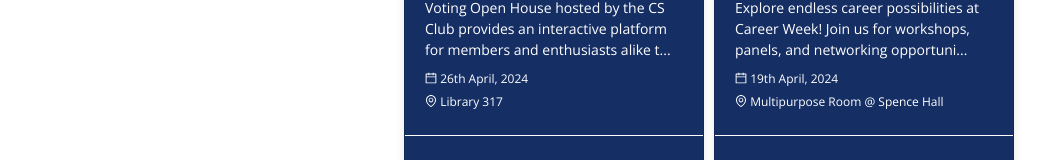
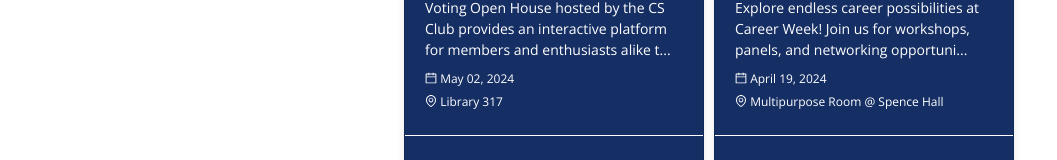
Before and after one commit to Angel-Adetula/Fisk-events-page, a React (Vite) app in the folder frontend/Fisk-events-page/: page / in a window 1280 px wide. Shown: the part 1032-1192 px from the top of the page, without its empty margins (0-1057 px from the left). Built offline with nearby package versions, Linux system fonts and the light colour scheme.

Commit message:
Add function to format date

```diff
--- a/frontend/Fisk-events-page/src/components/CardComponent/CardModel.jsx
+++ b/frontend/Fisk-events-page/src/components/CardComponent/CardModel.jsx
@@ -16,6 +16,18 @@ function CardModel({ cardData }) {
     return `${description.substring(0, maxLength)}...`;
   };
 
+  const formatDate = (dateStr) => {
+    const dateObj = new Date(dateStr + "T00:00:00");
+
+    const options = { year: "numeric", month: "long", day: "2-digit" };
+
+    const formattedDate = new Intl.DateTimeFormat("en-US", options).format(
+      dateObj
+    );
+
+    return formattedDate;
+  };
+
   return (
     <div className="card-container">
       {cardData.map((card, index) => (
@@ -31,7 +43,7 @@ function CardModel({ cardData }) {
               </p>
               <div className="card-info">
                 <p>
-                  <CalendarOutlined /> {card.date}
+                  <CalendarOutlined /> {formatDate(card.date)}
                 </p>
                 <p>
                   <EnvironmentOutlined /> {card.location}
--- a/frontend/Fisk-events-page/src/pages/Events.jsx
+++ b/frontend/Fisk-events-page/src/pages/Events.jsx
@@ -30,7 +30,7 @@ const originalData = [
     title: "Diverse Roles in Tech",
     description:
       "Join us in an enlightening exploration led by Dr. Marcus, a distinguished Quantum Engineer at IBM,as we delve into the captivating world where AI intersects with Quantum Engineering. With a wealth of experience and expertise, Dr. Marcus spearheads groundbreaking research and innovation at the forefront of quantum technology. Discover alongside him how pioneers in the field utilize AI's creative potential to sculpt new paradigms and push the boundaries of possibility. Get ready to embark on a journey of imagination and discovery as we unravel the fusion of artistry and technology in this fascinating realm.",
-    date: "9th April, 2024",
+    date: "2024-04-20",
     location: "Appleton Room",
     organization: "Fisk CS Club",
     carousel: carouselImage,
@@ -51,7 +51,7 @@ const originalData = [
     title: "Career Week",
     description:
       "Explore endless career possibilities at Career Week! Join us for workshops, panels, and networking opportunities tailored to boost your career journey. From resume tips to industry insights, seize the chance to pave your path to success!",
-    date: "19th April, 2024",
+    date: "2024-04-19",
     location: "Multipurpose Room @ Spence Hall",
     organization: "Fisk OCPD",
     carousel: career,
@@ -72,7 +72,7 @@ const originalData = [
     title: "Voting Open House",
     description:
       "Voting Open House hosted by the CS Club provides an interactive platform for members and enthusiasts alike to delve into the mechanics of digital democracy.",
-    date: "26th April, 2024",
+    date: "2024-05-02",
     location: "Library 317",
     organization: "Fisk CS Club",
     carousel: votingCar,
@@ -93,7 +93,7 @@ const originalData = [
     title: "Data For Social Justice",
     description:
       "Join us at Voices for Change, a dynamic forum dedicated to advancing social justice. This event brings together activists, community leaders, and changemakers to address pressing issues and drive meaningful action. ",
-    date: "28th April, 2024",
+    date: "2024-04-22",
     location: "PJ 122",
     organization: "Data Science Club",
     carousel: dfsj,
```
